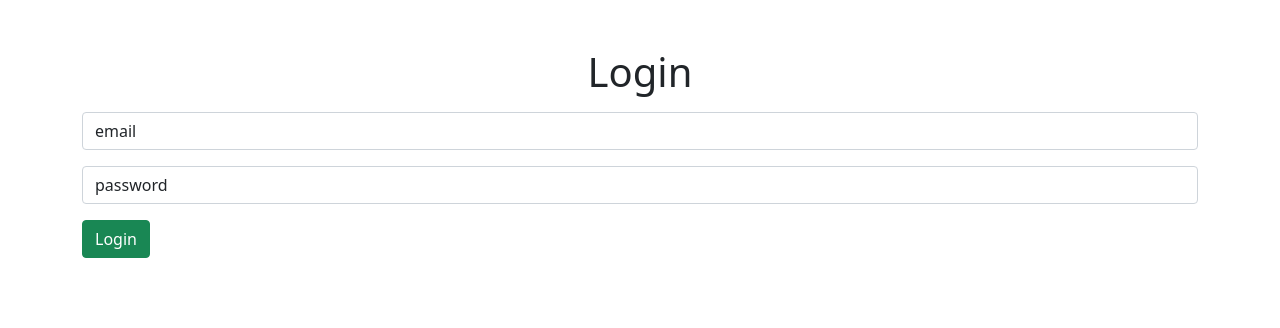
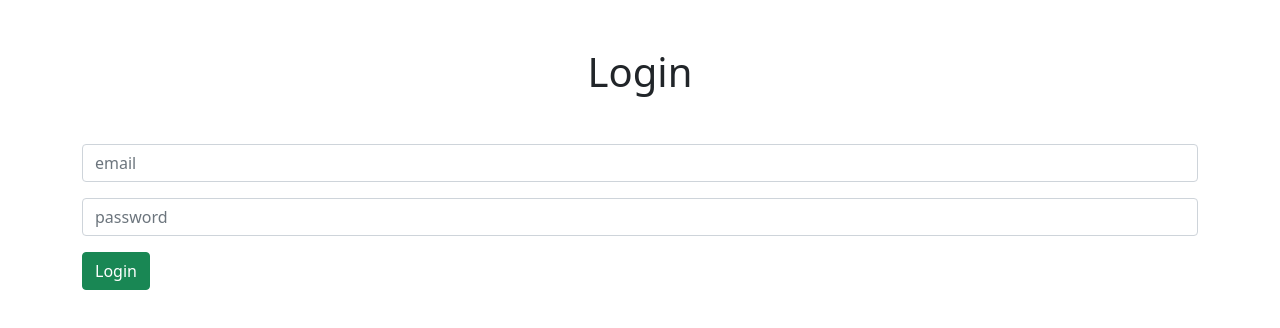
Before and after one commit to NicBab/jwtauthpern, a React (Create React App) app in the folder client/: page /login in a window 1280 px wide. Shown: the top 328 px of the page. Built offline with nearby package versions, Linux system fonts and the light colour scheme.

Commit message:
fic value inputs were not destructured on login comp

```diff
--- a/client/src/components/Login.jsx
+++ b/client/src/components/Login.jsx
@@ -15,26 +15,26 @@ const Login = ({setAuth}) => {
 
   return (
     <>
-      <h1 className="text-center mt-5">Login</h1>
+     <h1 className="text-center my-5">Login</h1>
       <form>
         <input
           className="form-control my-3"
-          type="name"
+          type="email"
           name="email"
           placeholder="email"
-          value="email"
+          value={email}
           onChange={e => onChange(e)}
         />
         <input
           className="form-control my-3"
-          type="name"
+          type="password"
           name="password"
           placeholder="password"
-          value="password"
+          value={password}
           onChange={e => onChange(e)}
         />
+        <button className="btn btn-success">Login</button>
       </form>
-      <button className="btn btn-success">Login</button>
     </>
   );
 }
```
